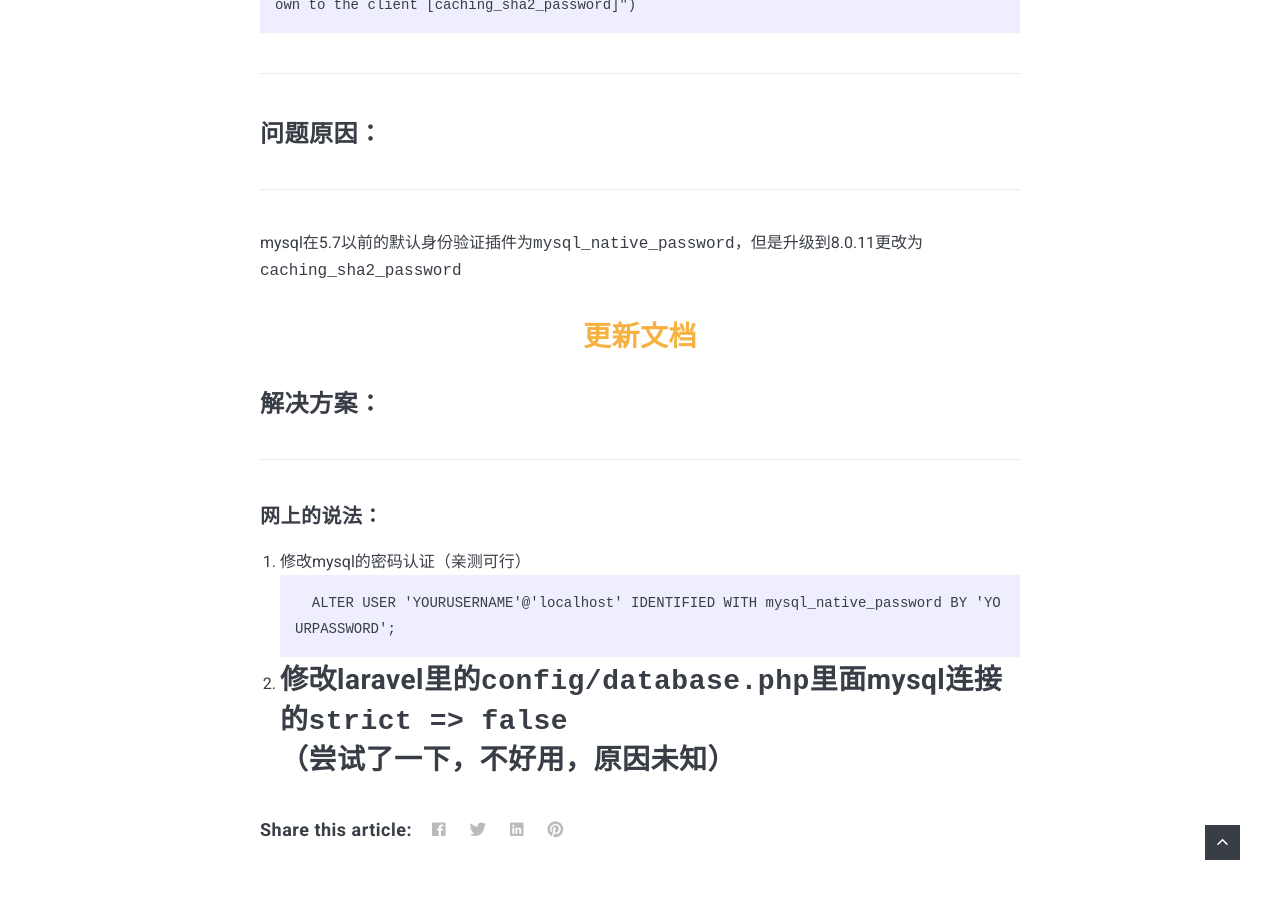
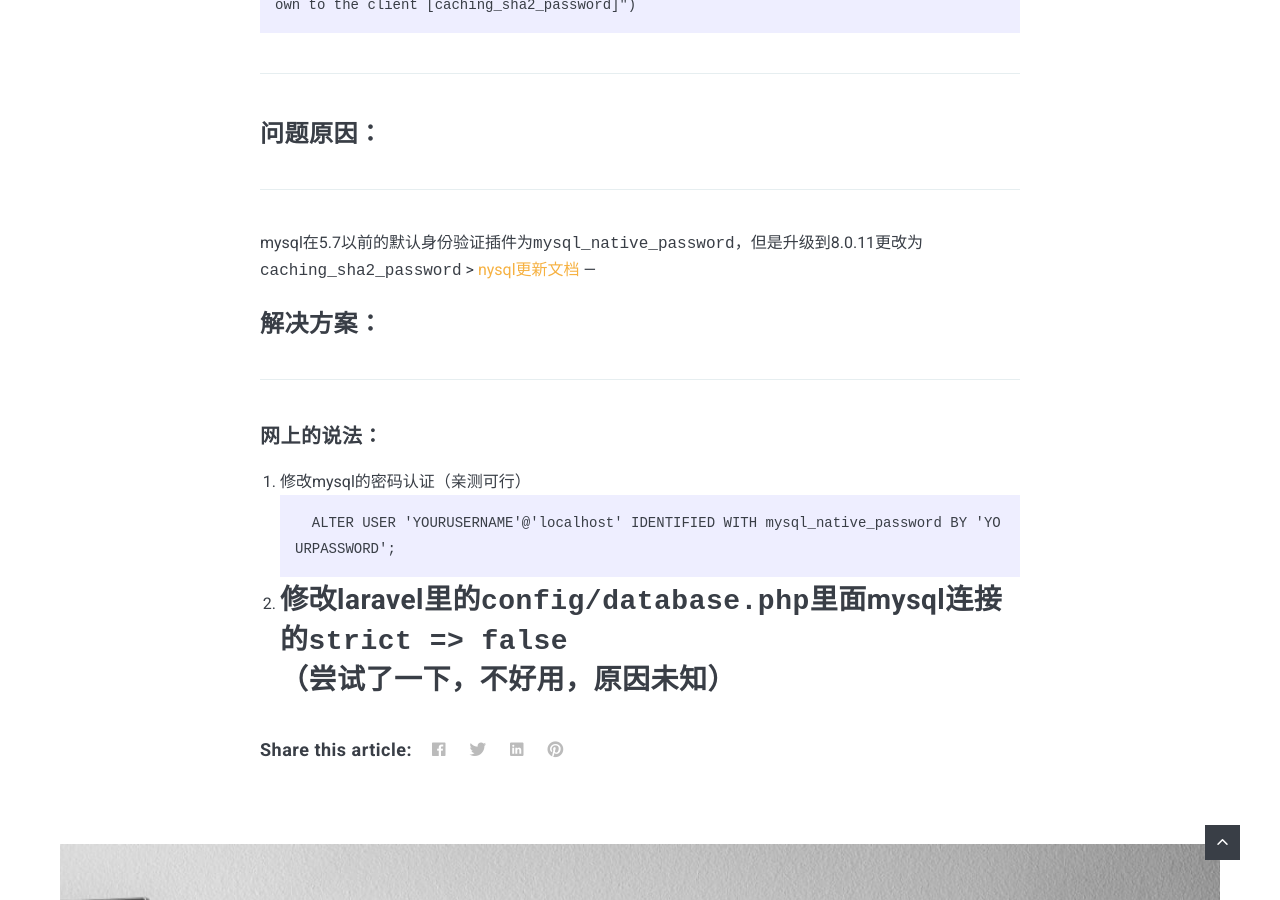
Before and after one commit to likemian/likemian.github.io, a Jekyll site: the page built from _posts/2020-11-26-mysql版本8以上客户端及PHP连接问题.markdown, in a window 1280 px wide and 900 px high, scrolled down 1842 px. Built offline with Jekyll 4.4.1, drawn with Linux system fonts in a browser that asks for light colours; nearby versions of some CDN libraries; comment, search, counter and statistics services are not loaded.

Commit message:
change quote format

```diff
--- a/_posts/2020-11-26-mysql版本8以上客户端及PHP连接问题.markdown
+++ b/_posts/2020-11-26-mysql版本8以上客户端及PHP连接问题.markdown
@@ -31,8 +31,7 @@ tags:   PHP
 
 ### 问题原因：
 ---
-  mysql在5.7以前的默认身份验证插件为`mysql_native_password`，但是升级到8.0.11更改为`caching_sha2_password`
-  > [更新文档](https://dev.mysql.com/doc/refman/8.0/en/caching-sha2-pluggable-authentication.html)
+  mysql在5.7以前的默认身份验证插件为`mysql_native_password`，但是升级到8.0.11更改为`caching_sha2_password` > [nysql更新文档](https://dev.mysql.com/doc/refman/8.0/en/caching-sha2-pluggable-authentication.html)
 ---
 
 ### 解决方案：
```
